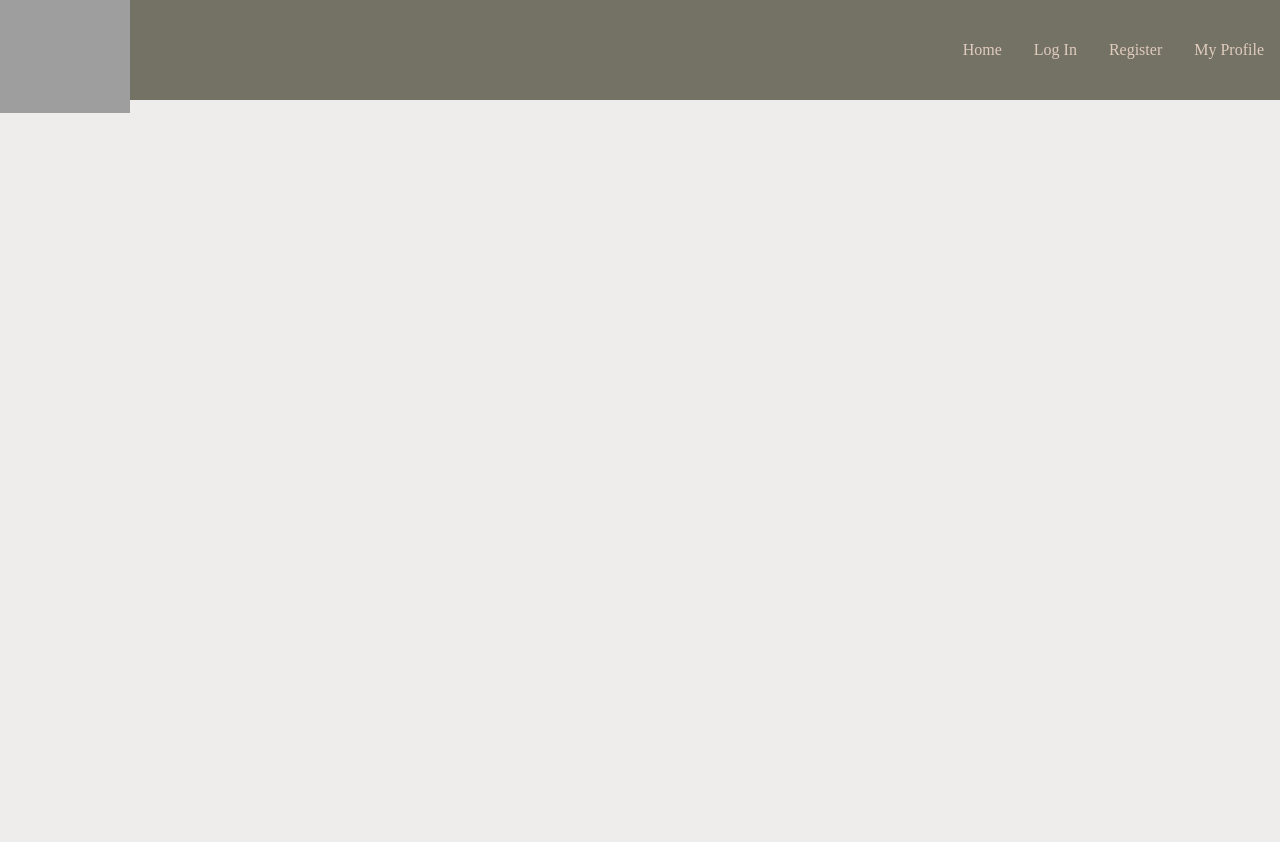
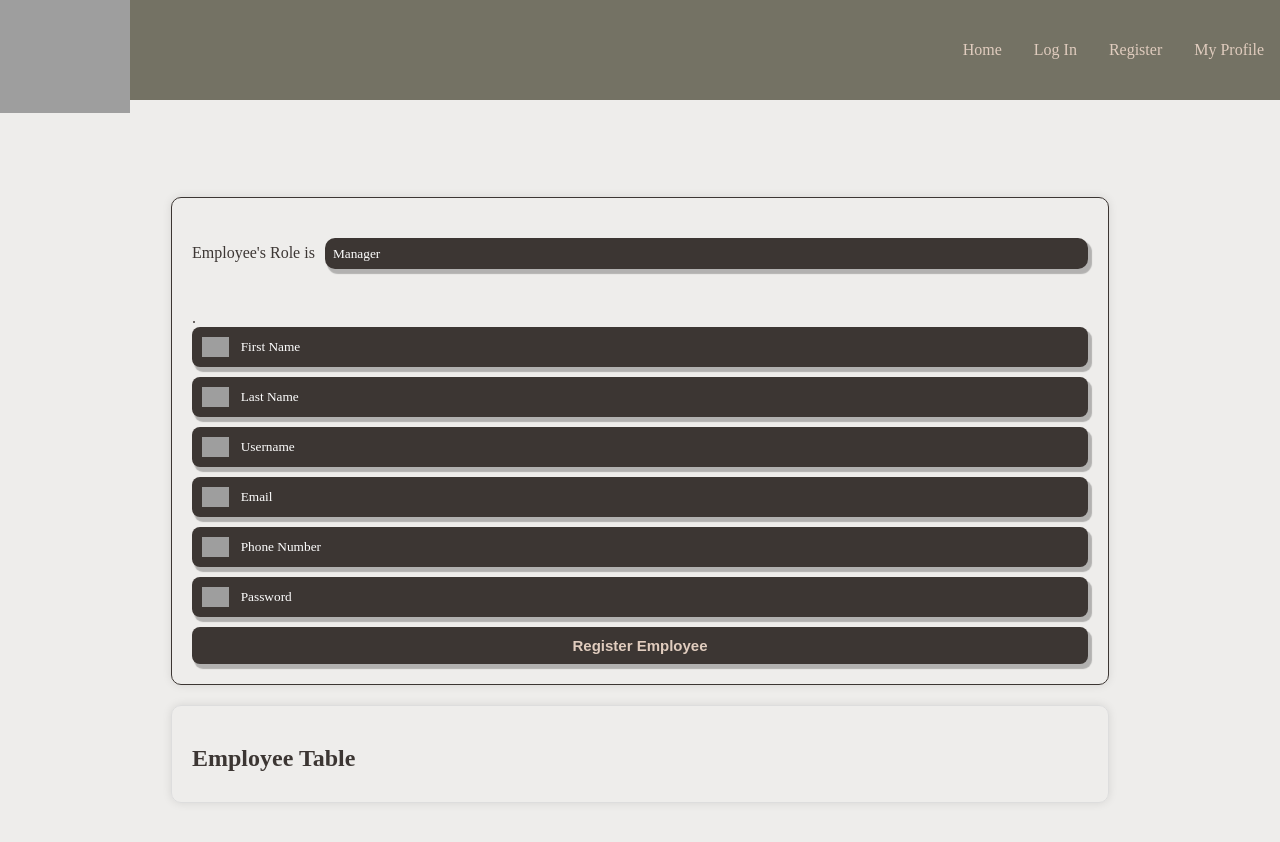
Before and after one commit to Ahmad-Elmahallawy/iCondo, a React (Create React App) app in the folder frontend/: page /Employee/Registration in a window 1280 px wide. Shown: the top 842 px of the page. Before the commit the page ends 800 px from the top, so only its background shows below. Built offline with nearby package versions, Linux system fonts and the light colour scheme; grey boxes are pictures that could not be loaded.

Commit message:
Co-authored-by: clarag02 <clarag02@users.noreply.github.com>

```diff
--- a/frontend/src/App.tsx
+++ b/frontend/src/App.tsx
@@ -4,7 +4,8 @@ import "./Style/root.css";
 import SignUp from "./Components/Authentication/SignUp";
 import RegistrationLandingPage from "./Pages/RegistrationLandingPage";
 import LogInLandingPage from "./Pages/LogInLandingPage";
-import UserProfilePage from "./Pages/UserProfileLandingPage";
+import UserProfileLandingPage from "./Pages/UserProfileLandingPage";
+import EmployeeRegistrationLandingPage from "./Pages/EmployeeRegistrationLandingPage";
 import Hero from "./Pages/Hero";
 import NavBar from "./Components/NavBar";
 
@@ -17,7 +18,8 @@ function App() {
         <Route path="Login" element={<LogInLandingPage />} />
         <Route path="Register" element={<RegistrationLandingPage />} />
         <Route path="Login" element={<LogInLandingPage />} />
-        <Route path="Profile" element={<UserProfilePage />} />
+        <Route path="Employee/Registration" element={<EmployeeRegistrationLandingPage />} />
+        <Route path="Profile" element={<UserProfileLandingPage />} />
         <Route path="*" element={<></>} />
       </Routes>
     </BrowserRouter>
--- /dev/null
+++ b/frontend/src/Components/Authentication/EmployeeRegistration.tsx
@@ -0,0 +1,180 @@
+// components/EmployeeRegistration.js
+
+import React from "react";
+import { useFormik } from "formik";
+import axios from "axios";
+import "../../Style/AuthenticationStyle/LoginAndRegistrationStyle.css";
+import "../../Style/AuthenticationStyle/EmployeeRegistrationStyle.css";
+import { signUpInitialValues } from "../Common/InitialValues";
+import { signUpValidationSchema } from "../Common/ValidationSchema";
+
+const EmployeeRegistration = () => {
+  const formik = useFormik({
+    initialValues: signUpInitialValues,
+    validationSchema: signUpValidationSchema,
+    onSubmit: async (values) => {
+      try {
+        const registrationUrl = "http://localhost:8000/api/employee/register";
+        const response = await axios.post(registrationUrl, values);
+        console.log("Employee registration successful:", response.data);
+      } catch (error: any) {
+        console.error("Employee registration failed:", error.message);
+      }
+    },
+  });
+
+  return (
+    <div className="registration-and-login-content-main-div">
+      <div className="form-container">
+        <form onSubmit={formik.handleSubmit}>
+          <div className="registration-user-type">
+            <label htmlFor="user_type">Employee's Role is </label>
+            <select id="user_type" name="user_type">
+              <option value="Manager">Manager</option>
+              <option value="Operator">Operator</option>
+              <option value="FinanceManager">FinanceManager</option>
+            </select>
+          </div>
+          .
+          <div
+            className={`input-with-icon ${
+              formik.touched.first_name && formik.errors.first_name
+                ? "input-border-error"
+                : ""
+            }`}
+          >
+            <img src="Assets/person.svg" alt="" />
+            <input
+              id="first_name"
+              name="first_name"
+              type="text"
+              placeholder="First Name"
+              value={formik.values.first_name}
+              onChange={formik.handleChange}
+              onBlur={formik.handleBlur}
+            />
+            {formik.touched.first_name && formik.errors.first_name && (
+              <p className="error-msg">{formik.errors.first_name}</p>
+            )}
+          </div>
+          <div
+            className={`input-with-icon ${
+              formik.touched.last_name && formik.errors.last_name
+                ? "input-border-error"
+                : ""
+            }`}
+          >
+            <img src="Assets/person.svg" alt="" />
+            <input
+              id="last_name"
+              name="last_name"
+              type="text"
+              placeholder="Last Name"
+              value={formik.values.last_name}
+              onChange={formik.handleChange}
+              onBlur={formik.handleBlur}
+            />
+            {formik.touched.last_name && formik.errors.last_name && (
+              <p className="error-msg">{formik.errors.last_name}</p>
+            )}
+          </div>
+          <div
+            className={`input-with-icon ${
+              formik.touched.username && formik.errors.username
+                ? "input-border-error"
+                : ""
+            }`}
+          >
+            <img src="Assets/person.svg" alt="" />
+            <input
+              id="username"
+              name="username"
+              type="text"
+              placeholder="Username"
+              value={formik.values.username}
+              onChange={formik.handleChange}
+              onBlur={formik.handleBlur}
+            />
+            {formik.touched.username && formik.errors.username && (
+              <p className="error-msg">{formik.errors.username}</p>
+            )}
+          </div>
+          <div
+            className={`input-with-icon ${
+              formik.touched.email && formik.errors.email
+                ? "input-border-error"
+                : ""
+            }`}
+          >
+            <img src="Assets/letter.svg" alt="" />
+            <input
+              id="email"
+              name="email"
+              type="email"
+              placeholder="Email"
+              value={formik.values.email}
+              onChange={formik.handleChange}
+              onBlur={formik.handleBlur}
+            />
+            {formik.touched.email && formik.errors.email && (
+              <p className="error-msg">{formik.errors.email}</p>
+            )}
+          </div>
+          <div
+            className={`input-with-icon ${
+              formik.touched.phone_number && formik.errors.phone_number
+                ? "input-border-error"
+                : ""
+            }`}
+          >
+            <img src="Assets/phone.svg" alt="" />
+            <input
+              id="phone_number"
+              name="phone_number"
+              type="text"
+              placeholder="Phone Number"
+              value={formik.values.phone_number}
+              onChange={formik.handleChange}
+              onBlur={formik.handleBlur}
+            />
+            {formik.touched.phone_number && formik.errors.phone_number && (
+              <p className="error-msg">{formik.errors.phone_number}</p>
+            )}
+          </div>
+          <div
+            className={`input-with-icon ${
+              formik.touched.password && formik.errors.password
+                ? "input-border-error"
+                : ""
+            }`}
+          >
+            <img src="Assets/lock.svg" alt="" />
+            <input
+              id="password"
+              name="password"
+              type="password"
+              placeholder="Password"
+              value={formik.values.password}
+              onChange={formik.handleChange}
+              onBlur={formik.handleBlur}
+            />
+            {formik.touched.password && formik.errors.password && (
+              <p className="error-msg">{formik.errors.password}</p>
+            )}
+          </div>
+          <button type="submit" className="registration-and-login-button">
+            Register Employee
+          </button>
+        </form>
+      </div>
+
+      {/* Employee Table (Placeholder) */}
+      <div className="employee-table">
+        <h2>Employee Table</h2>
+        {/* Add your table component or code here */}
+      </div>
+    </div>
+  );
+};
+
+export default EmployeeRegistration;
--- a/frontend/src/Components/NavBar.tsx
+++ b/frontend/src/Components/NavBar.tsx
@@ -44,10 +44,16 @@ const Navbar = () => {
         <li className="nav-item">
           <Link to="/">Home</Link>
         </li>
+
         {userIsAuthenticated ? (
-          <li className="nav-item" onClick={handleLogout}>
-            <span>Log Out</span>
-          </li>
+          <>
+            <li className="nav-item" onClick={handleLogout}>
+              <span>Log Out</span>
+            </li>
+            <li className="nav-item">
+              <Link to="/Employee/Registration">Register Employees</Link>
+            </li>
+          </>
         ) : (
           <>
             <li className="nav-item">
--- /dev/null
+++ b/frontend/src/Pages/EmployeeRegistrationLandingPage.tsx
@@ -0,0 +1,11 @@
+import React from "react";
+import EmployeeRegistration from "../Components/Authentication/EmployeeRegistration";
+const EmployeeRegistrationLandingPage = () => {
+  return (
+    <div>
+      <EmployeeRegistration />
+    </div>
+  );
+};
+
+export default EmployeeRegistrationLandingPage;
--- a/frontend/src/Pages/LogInLandingPage.tsx
+++ b/frontend/src/Pages/LogInLandingPage.tsx
@@ -1,5 +1,5 @@
 import React from "react";
-import "../Style/AuthenticationStyle/LoginAndRegistrationLandingPageStyle.css";
+import "../Style/LandingPageStyle/LoginAndRegistrationLandingPageStyle.css";
 import LogIn from "../Components/Authentication/LogIn";
 
 const LogInLandingPage = () => {
--- a/frontend/src/Pages/RegistrationLandingPage.tsx
+++ b/frontend/src/Pages/RegistrationLandingPage.tsx
@@ -1,6 +1,6 @@
 import React from "react";
 import SignUp from "../Components/Authentication/SignUp";
-import "../Style/AuthenticationStyle/LoginAndRegistrationLandingPageStyle.css";
+import "../Style/LandingPageStyle/LoginAndRegistrationLandingPageStyle.css";
 
 const RegistrationLandingPage = () => {
   return (
--- a/frontend/src/Pages/UserProfileLandingPage.tsx
+++ b/frontend/src/Pages/UserProfileLandingPage.tsx
@@ -5,7 +5,7 @@ import UserInformation from "../Components/UserProfile/UserInformation";
 import Properties from "../Components/UserProfile/UserProperties";
 import Requests from "../Components/UserProfile/UserRequests";
 
-const UserProfilePage = () => {
+const UserProfileLandingPage = () => {
   // Check if the user is logged in
   const userDataString = localStorage.getItem("userData");
 
@@ -34,4 +34,4 @@ const UserProfilePage = () => {
   );
 };
 
-export default UserProfilePage;
+export default UserProfileLandingPage;
--- /dev/null
+++ b/frontend/src/Style/AuthenticationStyle/EmployeeRegistrationStyle.css
@@ -0,0 +1,139 @@
+.registration-and-login-content-main-div {
+  display: flex;
+  flex-direction: column;
+  align-items: center;
+  justify-content: center;
+  height: 100vh;
+}
+
+.form-container {
+  width: 70%;
+  padding: 20px;
+  border: 1px solid var(--color4);
+  border-radius: 10px;
+  box-shadow: 0 0 10px rgba(0, 0, 0, 0.1);
+  margin-bottom: 20px;
+}
+
+.input-with-icon {
+  display: flex;
+  align-items: center;
+  background: var(--color4);
+  padding: 10px;
+  border-radius: 8px;
+  margin-bottom: 10px;
+  box-shadow: 3px 4px 1px 1px rgba(0, 0, 0, 0.25);
+}
+
+.input-with-icon img {
+  margin-right: 10px;
+  height: 20px;
+}
+
+.input-with-icon input {
+  flex: 1;
+  height: 100%;
+  border: none;
+  background: transparent;
+  color: white;
+  outline: none;
+}
+
+.input-with-icon input::placeholder {
+  color: white;
+}
+
+.error-msg {
+  color: red;
+  margin: 3px;
+}
+
+.input-border-error {
+  border: 2px solid red;
+}
+
+.registration-and-login-button {
+  border-radius: 8px;
+  background: var(--color4);
+  width: 100%;
+  border: none;
+  box-shadow: 3px 4px 1px 1px rgba(0, 0, 0, 0.25);
+  color: var(--color2);
+  font-size: 15px;
+  font-weight: 700;
+  padding: 10px;
+  transition: transform 0.3s, background-color 0.3s, color 0.3s;
+  cursor: pointer;
+}
+
+.registration-and-login-button:hover {
+  background-color: var(--color2);
+  color: white;
+}
+
+.employee-table {
+  width: 70%;
+  padding: 20px;
+  border: 1px solid #ddd;
+  border-radius: 10px;
+  box-shadow: 0 0 10px rgba(0, 0, 0, 0.1);
+}
+
+.employee-table h2 {
+  margin-bottom: 10px;
+}
+
+.input-with-icon select {
+  flex: 1;
+  height: 100%;
+  border: none;
+  background: transparent;
+  color: white;
+  outline: none;
+  cursor: pointer;
+  appearance: none;
+  padding: 8px;
+  border-radius: 8px;
+}
+
+.input-with-icon select::-ms-expand {
+  display: none;
+}
+
+.registration-user-type {
+  display: flex;
+  align-items: center;
+  margin-top: 20px;
+  margin-bottom: 40px;
+}
+
+.registration-user-type label {
+  color: var(--color4);
+  margin-right: 10px;
+}
+
+.registration-user-type select {
+  background: var(--color4);
+  color: white;
+  border: none;
+  border-radius: 10px;
+  padding: 8px;
+  box-shadow: 3px 4px 1px 1px rgba(0, 0, 0, 0.25);
+  -webkit-appearance: none;
+  -moz-appearance: none;
+  appearance: none;
+  flex-grow: 1;
+}
+
+.registration-user-type select option {
+  background: var(--color4);
+  color: white;
+}
+
+.registration-user-type select {
+  outline: none;
+}
+
+.registration-user-type select:focus {
+  box-shadow: 0 0 0 2px var(--color2);
+}
```
Also changed, not shown: frontend/src/Style/LandingPageStyle/LoginAndRegistrationLandingPageStyle.css (renamed from frontend/src/Style/AuthenticationStyle/LoginAndRegistrationLandingPageStyle.css).
